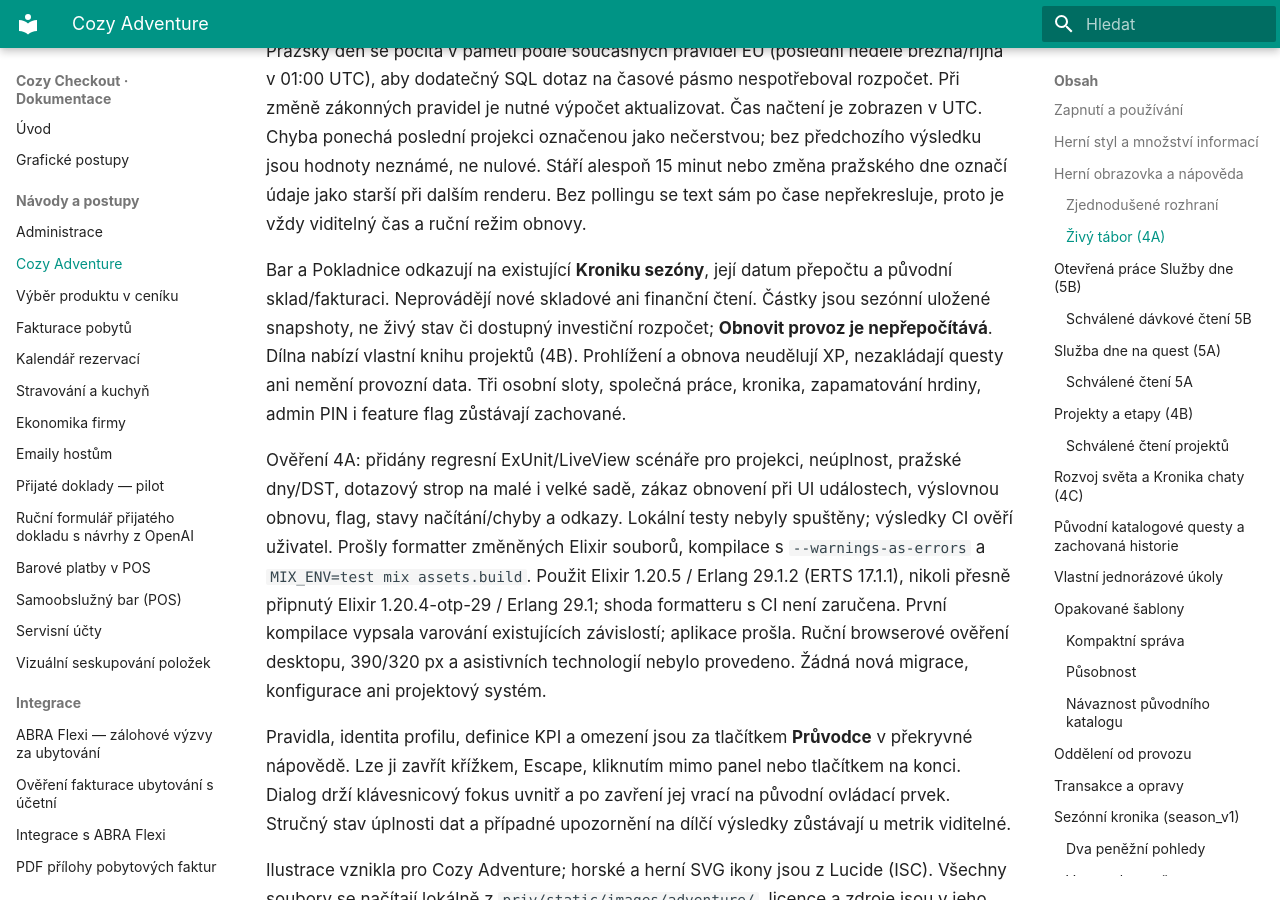
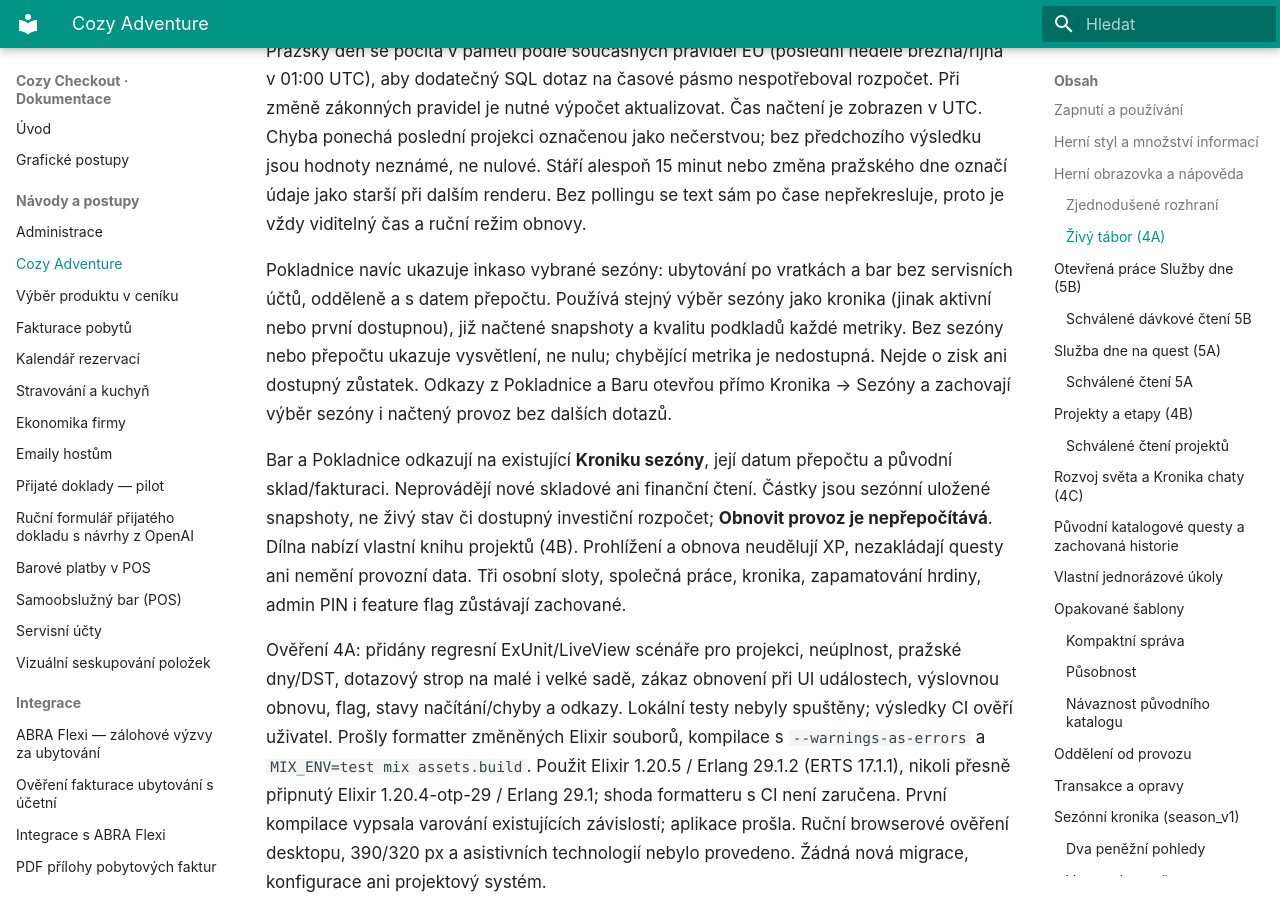
Before and after one commit to michalhorcic/cozy-checkout, an MkDocs documentation site: the page built from docs/features/ADVENTURE.md, in a window 1280 px wide and 900 px high, scrolled down 5707 px. Built offline with MkDocs 1.6.1 and Material for MkDocs 9.7.7, drawn with Linux system fonts in a browser that asks for light colours.

Commit message:
Show season income in treasury and fix chronicle links

```diff
--- a/docs/features/ADVENTURE.md
+++ b/docs/features/ADVENTURE.md
@@ -208,6 +208,14 @@ je zobrazen v UTC. Chyba ponechá poslední projekci označenou jako nečerstvou
 bez předchozího výsledku jsou hodnoty neznámé, ne nulové. Stáří alespoň 15 minut
 nebo změna pražského dne označí údaje jako starší při dalším renderu. Bez pollingu
 se text sám po čase nepřekresluje, proto je vždy viditelný čas a ruční režim obnovy.
+
+Pokladnice navíc ukazuje inkaso vybrané sezóny: ubytování po vratkách a bar
+bez servisních účtů, odděleně a s datem přepočtu. Používá stejný výběr sezóny
+jako kronika (jinak aktivní nebo první dostupnou), již načtené snapshoty a
+kvalitu podkladů každé metriky. Bez sezóny nebo přepočtu ukazuje vysvětlení,
+ne nulu; chybějící metrika je nedostupná. Nejde o zisk ani dostupný zůstatek.
+Odkazy z Pokladnice a Baru otevřou přímo Kronika → Sezóny a zachovají výběr
+sezóny i načtený provoz bez dalších dotazů.
 
 Bar a Pokladnice odkazují na existující **Kroniku sezóny**, její datum přepočtu
 a původní sklad/fakturaci. Neprovádějí nové skladové ani finanční čtení. Částky
```
Also changed, not shown: 5 other files.
